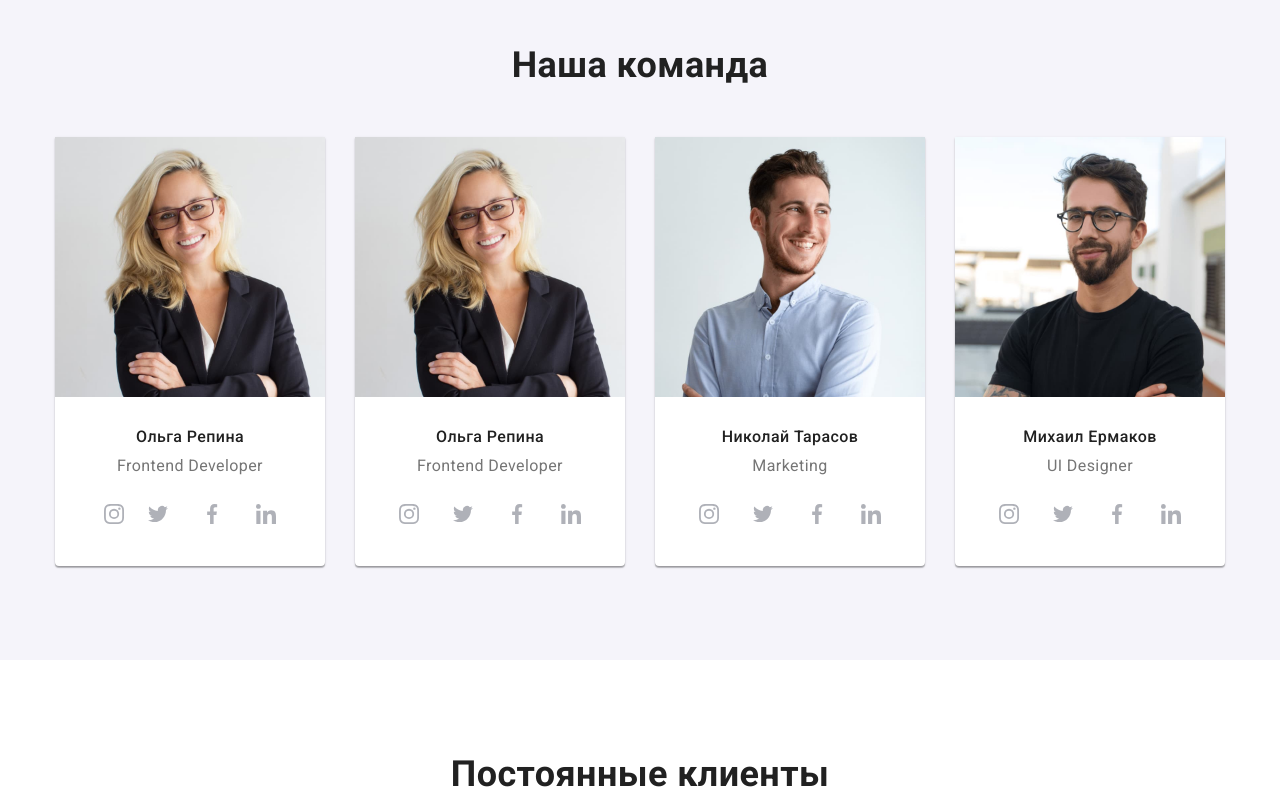
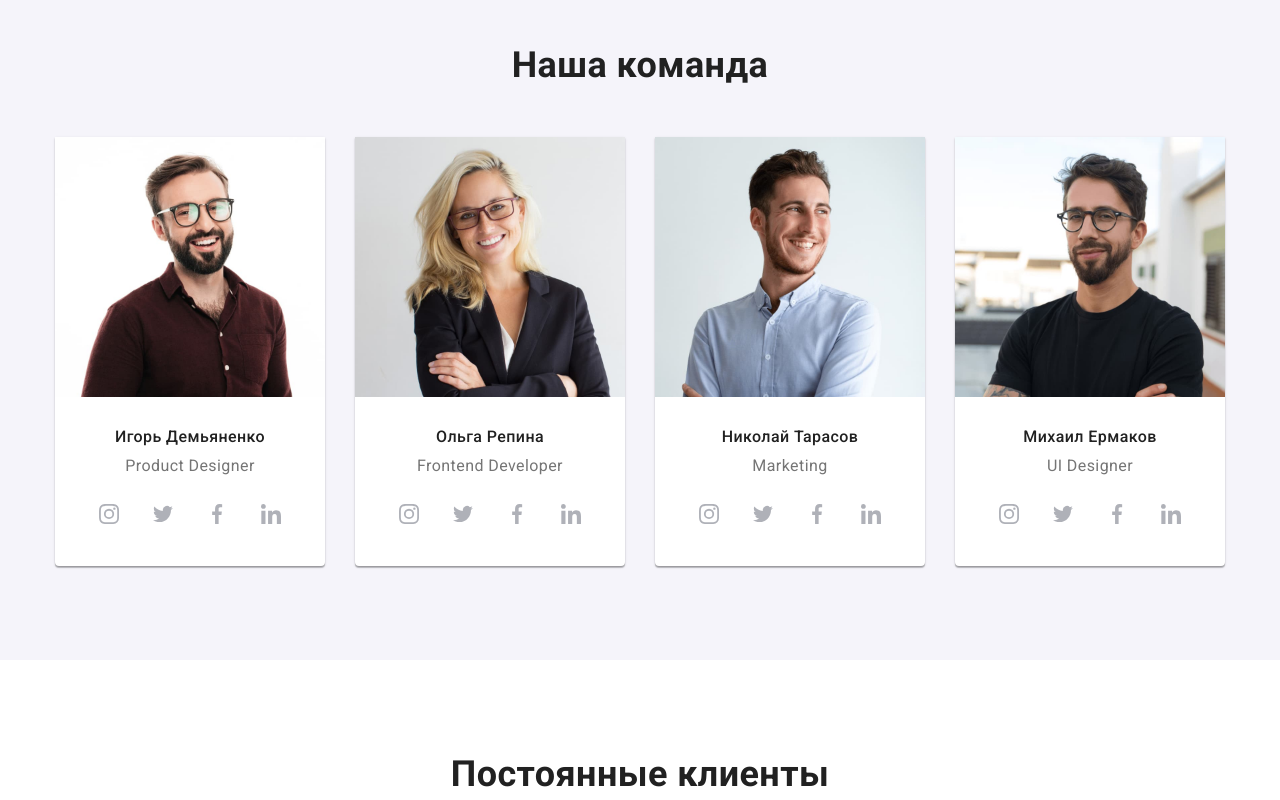
Before and after one commit to Dmytro-Tyshchenko/goit-markup-hw-04, a plain HTML site: page index.html in a window 1280 px wide. Shown: the part 1660-2460 px from the top of the page. Drawn offline with nearby package versions, Linux system fonts and the light colour scheme.

Commit message:
find problem

```diff
--- a/css/style.css
+++ b/css/style.css
@@ -279,7 +279,6 @@ body {
 }
 .box-link {
   display: flex;
-  content: '';
   width: 44px;
   height: 44px;
   border-radius: 30px;
--- a/index.html
+++ b/index.html
@@ -31,9 +31,13 @@
                         <li class="contact-child">
                             <a class="item a-link" href="mailto:info@devstudio.com">
                                 <svg class="child-icon"> <use href="./images/icons.svg#icon-envelope"></use> </svg> info@devstudio.com</a></li>
-                <li class="contact-child"><a class="item a-link" href="tel:+380961111111"> <svg class="child-icon-second a-link">
-                    <use href="./images/icons.svg#icon-smartphone"> </use>
-                </svg> +38 096 111 11 11<a>
+                        <li class="contact-child">
+                            <a class="item a-link" href="tel:+380961111111">
+                            <svg class="child-icon-second a-link">
+                            <use href="./images/icons.svg#icon-smartphone">
+                            </use>
+                            </svg>
+                            +38 096 111 11 11</a>
                         </li>
                 </ul>
         </div>
@@ -105,15 +109,24 @@
      <div class="container">
     <h2 class="team-staff-title">Наша команда</h2>
      <ul class="ul-item team-block">
-                    <!-- <li class="team-profile">
+                                            <li class="team-profile">
                                                 <img class="picture" src="./images/img4.jpg" alt="фотография работника компании" width="270">
                                                 <div class="info-card">
                                                     <h3 class="staff-name">Игорь Демьяненко</h3>
                                                     <p class="staff-job">Product Designer</p>
                                                     <ul class="ul-item link-group">
-
                                                         <li class="b-l-margin">
-                                        <a class="a-link box-link" href="https://www.twitter.com" target="_blank" rel="noopener noreferrer">
+                                                            <a class="a-link box-link" href="https://www.instagram.com" target="_blank"
+                                                                rel="noopener noreferrer">
+                                                                <svg class="social-link" width="20" height="20">
+                                                                    <use href="./images/icons.svg#icon-instagram" width="20" height="20">
+                                                                    </use>
+                                                                </svg>
+                                                            </a>
+                                                        </li>
+                                                        <li class="b-l-margin">
+                                                            <a class="a-link box-link" href="https://www.twitter.com" target="_blank"
+                                                                rel="noopener noreferrer">
                                                                 <svg class="social-link" width="20" height="20">
                                                                     <use href="./images/icons.svg#icon-twitter" width="20" height="20">
                                                                     </use>
@@ -121,7 +134,8 @@
                                                             </a>
                                                         </li>
                                                         <li class="b-l-margin">
-                                        <a class="a-link box-link" href="https://www.facebook.com" target="_blank" rel="noopener noreferrer">
+                                                            <a class="a-link box-link" href="https://www.facebook.com" target="_blank"
+                                                                rel="noopener noreferrer">
                                                                 <svg class="social-link" width="20" height="20">
                                                                     <use href="./images/icons.svg#icon-facebook" width="20" height="20">
                                                                     </use>
@@ -129,48 +143,8 @@
                                                             </a>
                                                         </li>
                                                         <li class="b-l-margin">
-                                        <a class="a-link box-link" href="https://www.linkedin.com" target="_blank" rel="noopener noreferrer">
-                                            <svg class="social-link" width="20" height="20">
-                                                <use href="./images/icons.svg#icon-linkedin" width="20" height="20">
-                                                </use>
-                                            </svg>
-                                        </a>
-                                    </li>
-                                </ul>
-                        </div>
-                    </li> -->
-                                        <li class="team-profile">
-                                            <img class="picture" src="./images/img5.jpg" alt="фотография работника компании" width="270">
-                                            <div class="info-card">
-                                                <h3 class="staff-name">Ольга Репина</h3>
-                                                <p class="staff-job">Frontend Developer</p>
-                                                <ul class="ul-item link-group">
-                                                    <li class="b-l-margin">
-                                                        <a class="a-link box-link" href="https://www.instagram.com" target="_blank" rel="noopener noreferrer">
-                                                            <svg class="social-link" width="20" height="20">
-                                                                <use href="./images/icons.svg#icon-instagram" width="20" height="20">
-                                                                </use>
-                                                            </svg>
-                                                        </a>
-                                                    </li>
-                                                    <li class="b-l-margin">
-                                                        <a class="a-link box-link" href="https://www.twitter.com" target="_blank" rel="noopener noreferrer">
-                                                            <svg class="social-link" width="20" height="20">
-                                                                <use href="./images/icons.svg#icon-twitter" width="20" height="20">
-                                                                </use>
-                                                            </svg>
-                                                        </a>
-                                                    </li>
-                                                    <li class="b-l-margin">
-                                                        <a class="a-link box-link" href="https://www.facebook.com" target="_blank" rel="noopener noreferrer">
-                                                            <svg class="social-link" width="20" height="20">
-                                                                <use href="./images/icons.svg#icon-facebook" width="20" height="20">
-                                                                </use>
-                                                            </svg>
-                                                        </a>
-                                                    </li>
-                                                    <li class="b-l-margin">
-                                                        <a class="a-link box-link" href="https://www.linkedin.com" target="_blank" rel="noopener noreferrer">
+                                                            <a class="a-link box-link" href="https://www.linkedin.com" target="_blank"
+                                                                rel="noopener noreferrer">
                                                                 <svg class="social-link" width="20" height="20">
                                                                     <use href="./images/icons.svg#icon-linkedin" width="20" height="20">
                                                                     </use>
@@ -180,6 +154,7 @@
                                                     </ul>
                                                 </div>
                                             </li>
+
                                             <li class="team-profile">
                                                 <img class="picture" src="./images/img5.jpg" alt="фотография работника компании" width="270">
                                                 <div class="info-card">
@@ -187,7 +162,8 @@
                                                     <p class="staff-job">Frontend Developer</p>
                                                     <ul class="ul-item link-group">
                                                         <li class="b-l-margin">
-                                <a class="a-link box-link" href="https://www.instagram.com" target="_blank" rel="noopener noreferrer">
+                                                            <a class="a-link box-link" href="https://www.instagram.com" target="_blank"
+                                                                rel="noopener noreferrer">
                                                                 <svg class="social-link" width="20" height="20">
                                                                     <use href="./images/icons.svg#icon-instagram" width="20" height="20">
                                                                     </use>
@@ -195,7 +171,8 @@
                                                             </a>
                                                         </li>
                                                         <li class="b-l-margin">
-                                <a class="a-link box-link" href="https://www.twitter.com" target="_blank" rel="noopener noreferrer">
+                                                            <a class="a-link box-link" href="https://www.twitter.com" target="_blank"
+                                                                rel="noopener noreferrer">
                                                                 <svg class="social-link" width="20" height="20">
                                                                     <use href="./images/icons.svg#icon-twitter" width="20" height="20">
                                                                     </use>
@@ -203,7 +180,8 @@
                                                             </a>
                                                         </li>
                                                         <li class="b-l-margin">
-                                <a class="a-link box-link" href="https://www.facebook.com" target="_blank" rel="noopener noreferrer">
+                                                            <a class="a-link box-link" href="https://www.facebook.com" target="_blank"
+                                                                rel="noopener noreferrer">
                                                                 <svg class="social-link" width="20" height="20">
                                                                     <use href="./images/icons.svg#icon-facebook" width="20" height="20">
                                                                     </use>
@@ -211,7 +189,8 @@
                                                             </a>
                                                         </li>
                                                         <li class="b-l-margin">
-                                <a class="a-link box-link" href="https://www.linkedin.com" target="_blank" rel="noopener noreferrer">
+                                                            <a class="a-link box-link" href="https://www.linkedin.com" target="_blank"
+                                                                rel="noopener noreferrer">
                                                                 <svg class="social-link" width="20" height="20">
                                                                     <use href="./images/icons.svg#icon-linkedin" width="20" height="20">
                                                                     </use>
@@ -229,7 +208,8 @@
                                                     <p class="staff-job">Marketing</p>
                                                     <ul class="ul-item link-group">
                                                         <li class="b-l-margin">
-                                <a class="a-link box-link" href="https://www.instagram.com" target="_blank" rel="noopener noreferrer">
+                                                            <a class="a-link box-link" href="https://www.instagram.com" target="_blank"
+                                                                rel="noopener noreferrer">
                                                                 <svg class="social-link" width="20" height="20">
                                                                     <use href="./images/icons.svg#icon-instagram" width="20" height="20">
                                                                     </use>
@@ -237,7 +217,8 @@
                                                             </a>
                                                         </li>
                                                         <li class="b-l-margin">
-                                <a class="a-link box-link" href="https://www.twitter.com" target="_blank" rel="noopener noreferrer">
+                                                            <a class="a-link box-link" href="https://www.twitter.com" target="_blank"
+                                                                rel="noopener noreferrer">
                                                                 <svg class="social-link" width="20" height="20">
                                                                     <use href="./images/icons.svg#icon-twitter" width="20" height="20">
                                                                     </use>
@@ -245,7 +226,8 @@
                                                             </a>
                                                         </li>
                                                         <li class="b-l-margin">
-                                <a class="a-link box-link" href="https://www.facebook.com" target="_blank" rel="noopener noreferrer">
+                                                            <a class="a-link box-link" href="https://www.facebook.com" target="_blank"
+                                                                rel="noopener noreferrer">
                                                                 <svg class="social-link" width="20" height="20">
                                                                     <use href="./images/icons.svg#icon-facebook" width="20" height="20">
                                                                     </use>
@@ -253,7 +235,8 @@
                                                             </a>
                                                         </li>
                                                         <li class="b-l-margin">
-                                <a class="a-link box-link" href="https://www.linkedin.com" target="_blank" rel="noopener noreferrer">
+                                                            <a class="a-link box-link" href="https://www.linkedin.com" target="_blank"
+                                                                rel="noopener noreferrer">
                                                                 <svg class="social-link" width="20" height="20">
                                                                     <use href="./images/icons.svg#icon-linkedin" width="20" height="20">
                                                                     </use>
@@ -270,7 +253,8 @@
                                                     <p class="staff-job">UI Designer</p>
                                                     <ul class="ul-item link-group">
                                                         <li class="b-l-margin">
-        <a class="a-link box-link" href="https://www.instagram.com" target="_blank" rel="noopener noreferrer">
+                                                            <a class="a-link box-link" href="https://www.instagram.com" target="_blank"
+                                                                rel="noopener noreferrer">
                                                                 <svg class="social-link" width="20" height="20">
                                                                     <use href="./images/icons.svg#icon-instagram" width="20" height="20">
                                                                     </use>
@@ -278,7 +262,8 @@
                                                             </a>
                                                         </li>
                                                         <li class="b-l-margin">
-        <a class="a-link box-link" href="https://www.twitter.com" target="_blank" rel="noopener noreferrer">
+                                                            <a class="a-link box-link" href="https://www.twitter.com" target="_blank"
+                                                                rel="noopener noreferrer">
                                                                 <svg class="social-link" width="20" height="20">
                                                                     <use href="./images/icons.svg#icon-twitter" width="20" height="20">
                                                                     </use>
@@ -286,7 +271,8 @@
                                                             </a>
                                                         </li>
                                                         <li class="b-l-margin">
-        <a class="a-link box-link" href="https://www.facebook.com" target="_blank" rel="noopener noreferrer">
+                                                            <a class="a-link box-link" href="https://www.facebook.com" target="_blank"
+                                                                rel="noopener noreferrer">
                                                                 <svg class="social-link" width="20" height="20">
                                                                     <use href="./images/icons.svg#icon-facebook" width="20" height="20">
                                                                     </use>
@@ -294,7 +280,8 @@
                                                             </a>
                                                         </li>
                                                         <li class="b-l-margin">
-        <a class="a-link box-link" href="https://www.linkedin.com" target="_blank" rel="noopener noreferrer">
+                                                            <a class="a-link box-link" href="https://www.linkedin.com" target="_blank"
+                                                                rel="noopener noreferrer">
                                                                 <svg class="social-link" width="20" height="20">
                                                                     <use href="./images/icons.svg#icon-linkedin" width="20" height="20">
                                                                     </use>
@@ -303,8 +290,9 @@
                                                         </li>
                                                     </ul>
                                                 </div>
-
-            <!-- Our clients -->
+                                            </li>
+    </ul>
+</div>
 </section>
         <section class="section">
             <div class="container">
@@ -351,7 +339,7 @@
             </div>
         </section>
     </main>
-<!----------------------------------------------------------- FOOTER -->
+<!--------------------------------------- FOOTER -->
     <footer class="footer">
         <div class="container">
             <ul class="ul-item footer-group">
```
Lines whose indentation alone changed are shown as unchanged.
